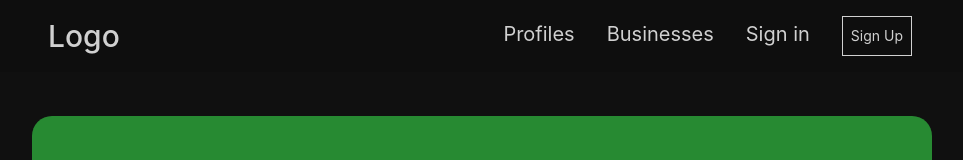
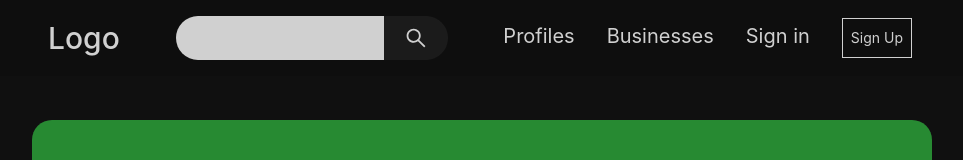
Before and after one commit to TheHuntsman4/Hack_Overflow, a React (Create React App) app in the folder cross-on/: page / in a window 1280 px wide. Shown: the top 160 px of the page, without its empty margins (160-1123 px from the left). Built offline with nearby package versions, Linux system fonts and the light colour scheme.

Commit message:
Added search bar in Navbar

```diff
--- /dev/null
+++ b/cross-on/src/AllBusiness.js
@@ -0,0 +1,9 @@
+import React from 'react'
+
+const AllBusiness = () => {
+  return (
+    <div>AllBusiness</div>
+  )
+}
+
+export default AllBusiness
--- a/cross-on/src/App.js
+++ b/cross-on/src/App.js
@@ -1,3 +1,4 @@
+import AllBusiness from './AllBusiness.js';
 import './App.css';
 import './components/BusinessPage.js';
 import BusinessPage from './components/BusinessPage.js';
@@ -5,6 +6,7 @@ import BusinessPage from './components/BusinessPage.js';
 function App() {
   return (
    <BusinessPage/>
+  //  <AllBusiness/>
   );
 }
 
--- a/cross-on/src/components/BusinessPage.js
+++ b/cross-on/src/components/BusinessPage.js
@@ -4,7 +4,6 @@ import Navbar from './Navbar'
 const BusinessPage = () => {
     const projectsList = [{"name":"bla", "website":"https://youtube.com"}, {"name":"bla", "website":"https://youtube.com"}, {"name":"bla", "website":"https://youtube.com"}]
   return (
-    <html className='bg-[#101010]'>
         <body>
             <nav className='top-0 sticky z-10 bg-[#101010] opacity-90'>
                 <Navbar/>
@@ -21,7 +20,6 @@ const BusinessPage = () => {
                 </div>
             </main>
         </body>
-    </html>
   )
 }
 
--- a/cross-on/src/components/Navbar.js
+++ b/cross-on/src/components/Navbar.js
@@ -1,20 +1,28 @@
 import React from 'react'
+import { AiOutlineSearch } from 'react-icons/ai'
 
 const Navbar = () => {
+    function Search() {
+        console.log('Search');
+    }
     return (
         <nav className='top-0 sticky z-10 bg-[#101010] opacity-90'>
-            <section class="max-w-4xl mx-auto p-4 flex justify-between items-center">
-                <h1 class="text-3xl font-medium text-white">
+            <section className="max-w-4xl mx-auto p-4 flex justify-between items-center">
+                <h1 className="text-3xl font-medium text-white">
                     <a href="#hero">Logo</a>
                 </h1>
+                <div className='flex'>
+                    <input type='text' className='p-5 rounded-l-[360px] h-11 w-52'/>
+                    <button onClick={Search} className='h-11 w-16 bg-[#212121] rounded-r-[360px] flex justify-center items-center'><span className='text-white text-2xl'><AiOutlineSearch/></span></button>
+                </div>
                 <div>
-                    <button id="mobile-open-button" class="text-3xl sm:hidden focus:outline-none">
+                    <button id="mobile-open-button" className="text-3xl sm:hidden focus:outline-none">
                         &#9776;
                     </button>
-                    <nav class="hidden sm:block space-x-8 text-xl" aria-label="main">
-                        <a href="http:#rockets" class="hover:opacity-90 text-white">Profiles</a>
-                        <a href="http:#testimonials" class="hover:opacity-90 text-white">Businesses</a>
-                        <a href="http:#contact" class="hover:opacity-90 text-white">Sign in</a>
+                    <nav className="hidden sm:block space-x-8 text-xl" aria-label="main">
+                        <a href="http:#rockets" className="hover:opacity-90 text-white">Profiles</a>
+                        <a href="http:#testimonials" className="hover:opacity-90 text-white">Businesses</a>
+                        <a href="http:#contact" className="hover:opacity-90 text-white">Sign in</a>
                         <button className='text-sm h-10 text-white border border-white p-2'>Sign Up</button>
                     </nav>
                 </div>
```
